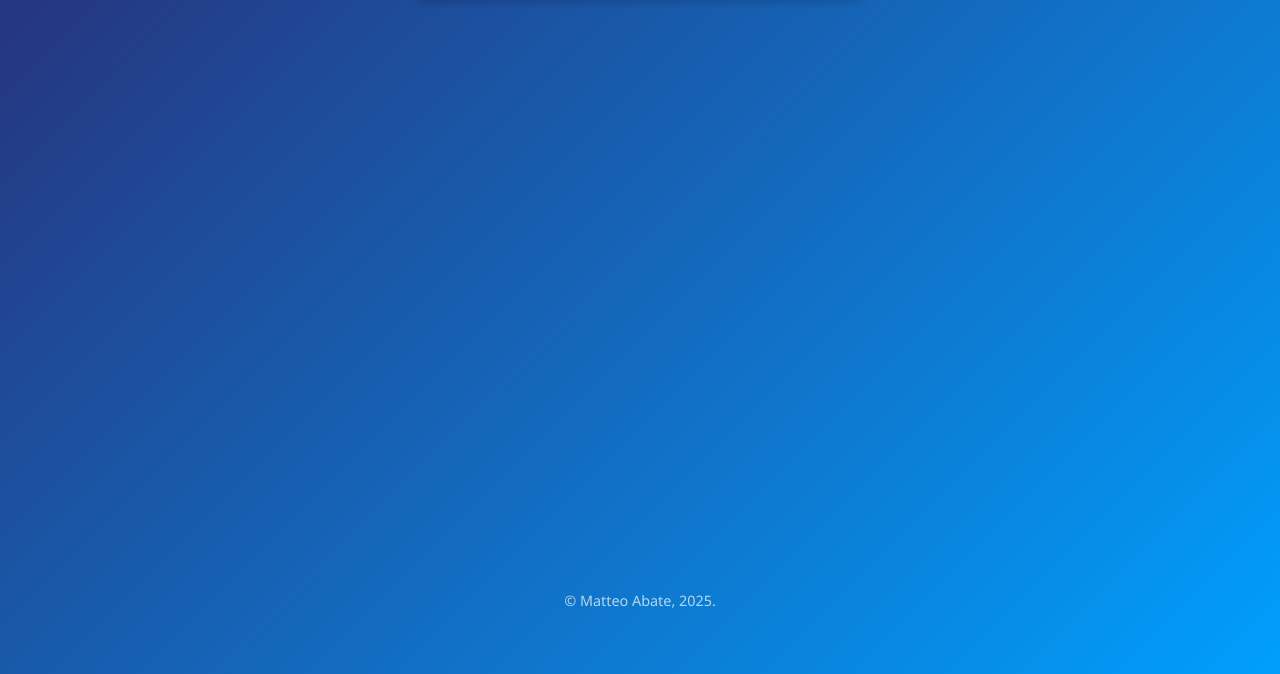
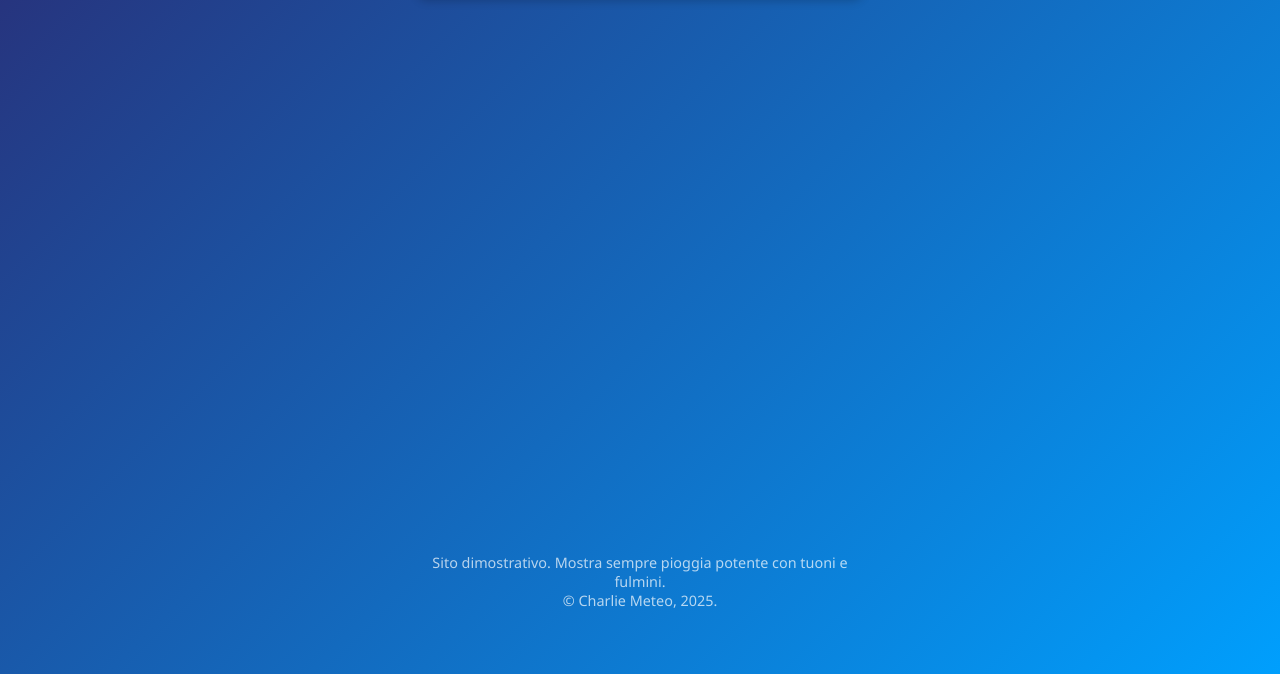
Before and after one commit to hi-its-matte/CharlieMeteo, a plain HTML site: page index.html in a window 1280 px wide. Shown: the part 190-864 px from the top of the page. Drawn offline with Linux system fonts and the light colour scheme.

Commit message:
Update index.html

```diff
--- a/index.html
+++ b/index.html
@@ -131,8 +131,8 @@
   </form>
   <div id="result"></div>
   <footer>
-
-    © Matteo Abate, 2025.
+    Sito dimostrativo. Mostra sempre pioggia potente con tuoni e fulmini.<br />
+    © Charlie Meteo, 2025.
   </footer>
   <script>
     const form = document.getElementById('searchForm');
@@ -148,8 +148,7 @@
 
       setTimeout(() => {
         const today = new Date();
-        let html = `<h2 style='text-align:center; margin-bottom:1rem;'>Meteo per ${city} </h2>`;
-         let html = `<h2 style='text-align:center; margin-bottom:1rem;'>ATTENZIONE: Allerta ROSSA a ${city} </h2>`;
+        let html = `<h2 style='text-align:center; margin-bottom:1rem;'>ATTENZIONE: Allerta ROSSA a ${city}</h2>`;
 
         for (let i = 0; i < 7; i++) {
           const d = new Date();
```
